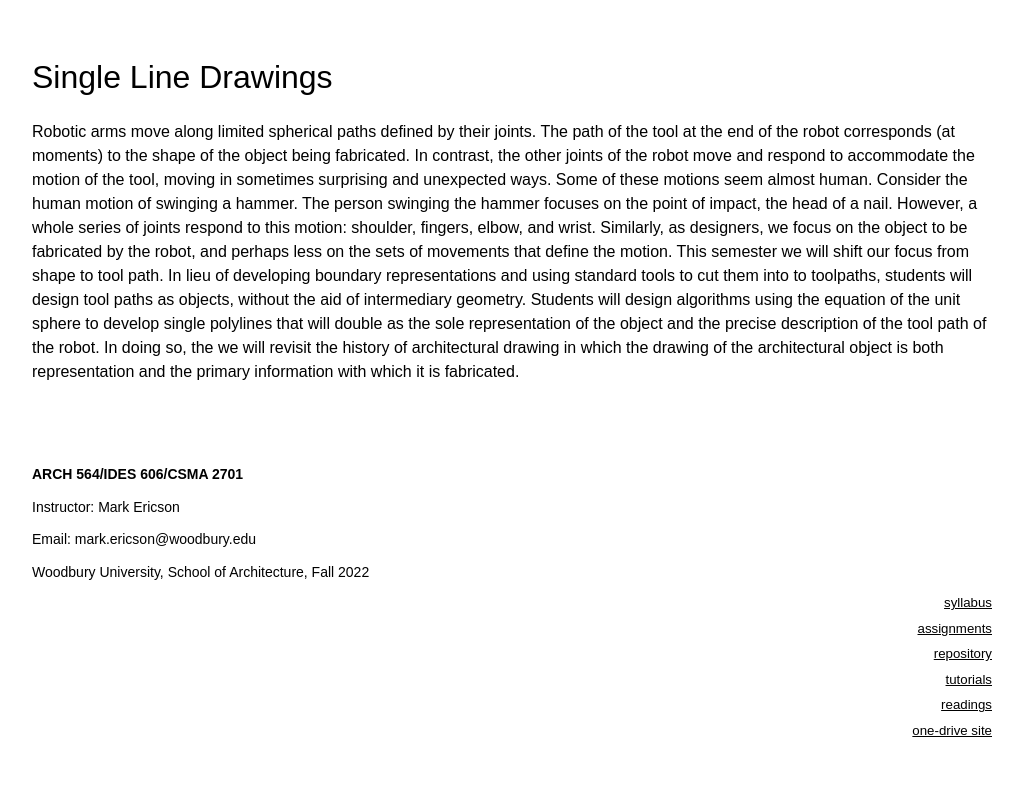
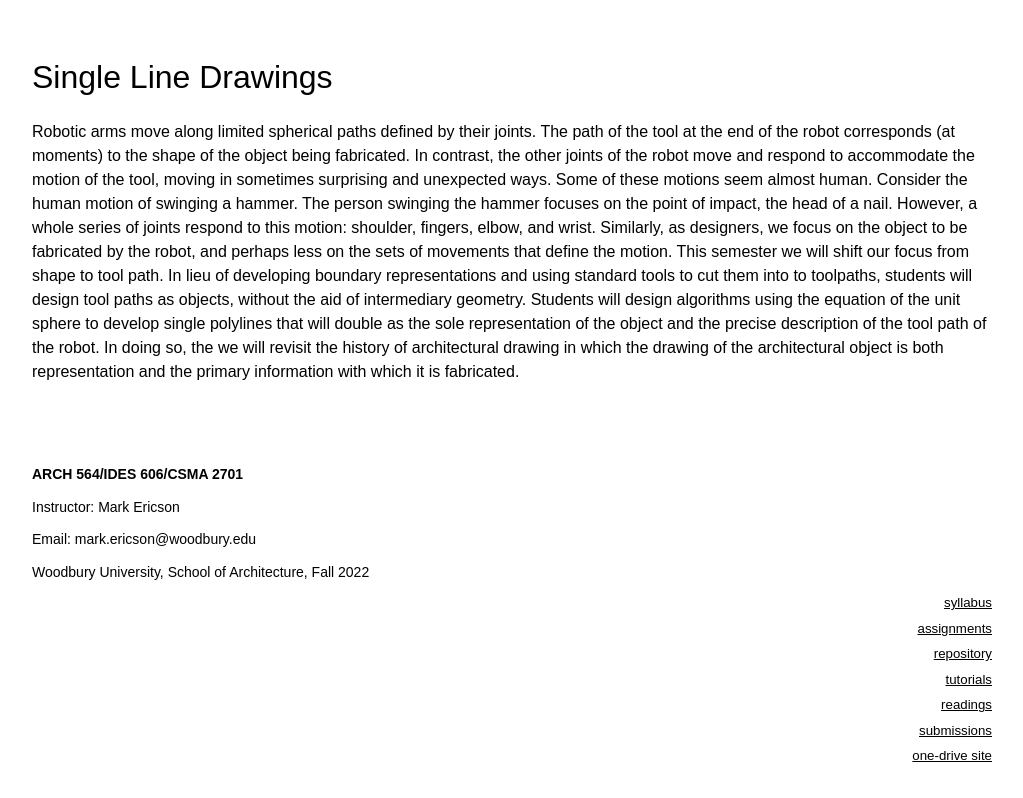
Before and after one commit to mcericson/Single_Line_Drawings, a plain HTML site: page index.html in a window 1280 px wide. Shown: the whole page, without its empty margins (128-1151 px from the left). Drawn offline with Linux system fonts and the light colour scheme; a web font is replaced by a local one.

Commit message:
update with submission link

```diff
--- a/index.html
+++ b/index.html
@@ -36,6 +36,7 @@
     <h5> <a href="https://woodburyedu-my.sharepoint.com/:f:/g/personal/mark_ericson_woodbury_edu/EttJ38SZS6hOsr118r4VGLEBYy9puwgYQoxpKHj0vLlXkg?e=3zxpPa">repository</a></h5>
     <h5> <a href="https://web.microsoftstream.com/channel/206b8a58-af22-4ca5-b56d-a403a9c9c077">tutorials</a></h5>
     <h5> <a href="https://woodburyedu-my.sharepoint.com/:f:/g/personal/mark_ericson_woodbury_edu/EoG86C50LblGi4fllGTaHBcB_k3KQRAAzjjjBqEP4M-UPg?e=jzTIOF">readings</a></h5>
+    <h5> <a href="https://woodburyedu-my.sharepoint.com/:f:/g/personal/mark_ericson_woodbury_edu/Ei1LGb_U6WhGvxvHDlSD8UUBpKEIq5jp-PG2qlkZz9rxuw?e=UzdTe1">submissions</a></h5>
     <h5> <a href="https://woodburyedu-my.sharepoint.com/:f:/g/personal/mark_ericson_woodbury_edu/EoG86C50LblGi4fllGTaHBcB_k3KQRAAzjjjBqEP4M-UPg?e=LJhi7d">one-drive site</a></h5>
 
 
```
